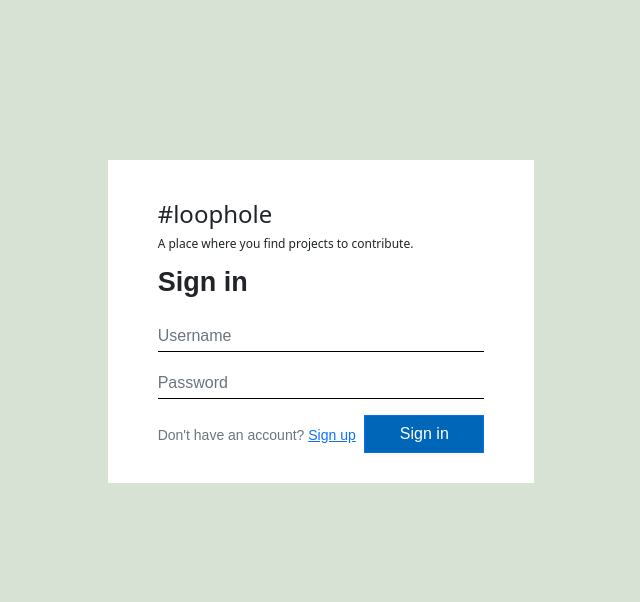
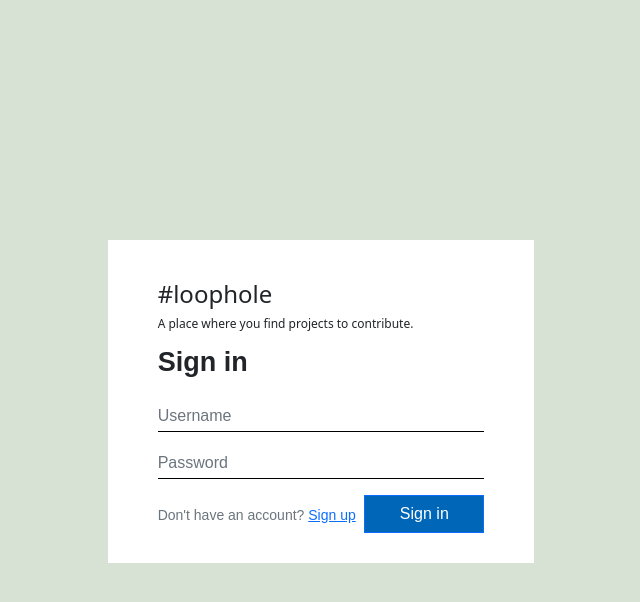
Before and after one commit to talhakhan7640/loophole-frontend, a React (Create React App) app: page /loophole/users/login in a window 1280 px wide. Shown: the top 602 px of the page, without its empty margins (319-959 px from the left). Built offline with nearby package versions, Linux system fonts and the light colour scheme.

Commit message:
made changed in stylesheet of login page

```diff
--- a/src/pages/Login.css
+++ b/src/pages/Login.css
@@ -5,7 +5,7 @@
 .form-container {
     padding: 30px 50px;
     position: relative;
-    top: 20%;
+    top: 30%;
     background-color: #FEFFFE;
     /* background-color: #1f1f1f;
     color: #fefefe; */
```
